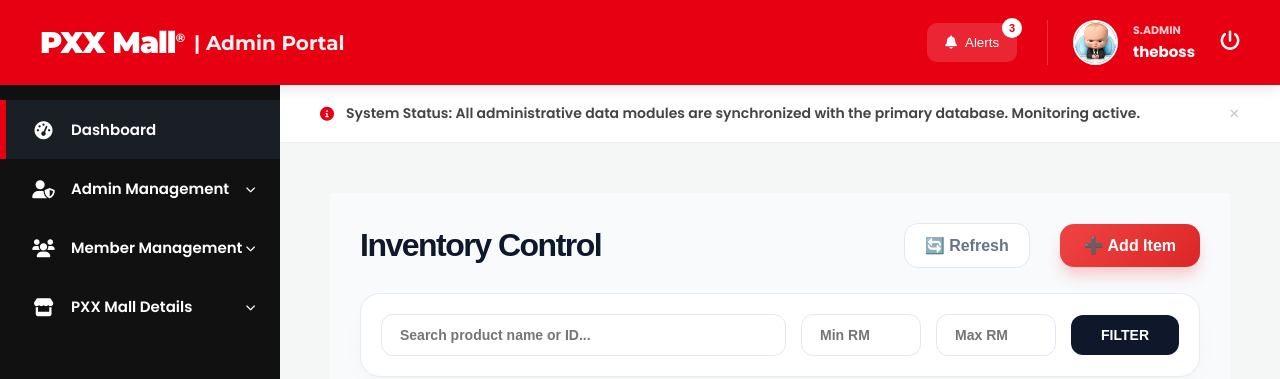
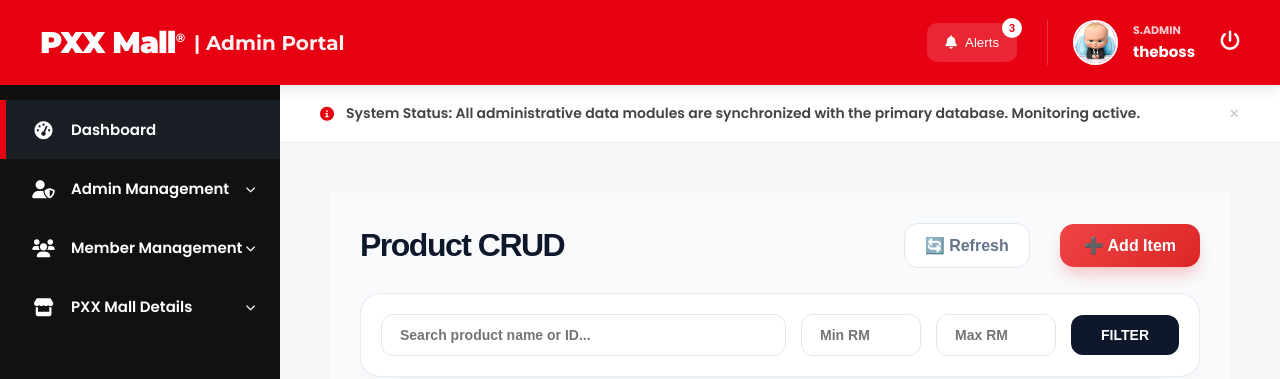
Before and after one commit to LLZ17/Online-Shopping-Plateform, a PHP site: page /admin/product_crud.php in a window 1280 px wide. Shown: the top 379 px of the page. Run offline with PHP 8.4, Linux system fonts and the light colour scheme; a user stored in the database is signed in; data comes from the database, SQL or seed files in the repository.

Commit message:
product crud

```diff
--- a/admin/product_crud.php
+++ b/admin/product_crud.php
@@ -90,7 +90,7 @@ if (file_exists($admin_head)) { include $admin_head; }
         </style>
 
         <div class="page-header">
-            <h1>Inventory Control</h1>
+            <h1>Product CRUD</h1>
             <div class="header-actions">
                 <a href="product_crud.php" class="btn-refresh">🔄 Refresh</a>
                 <a href="admin_product_add.php" class="btn-add">➕ Add Item</a>
```
